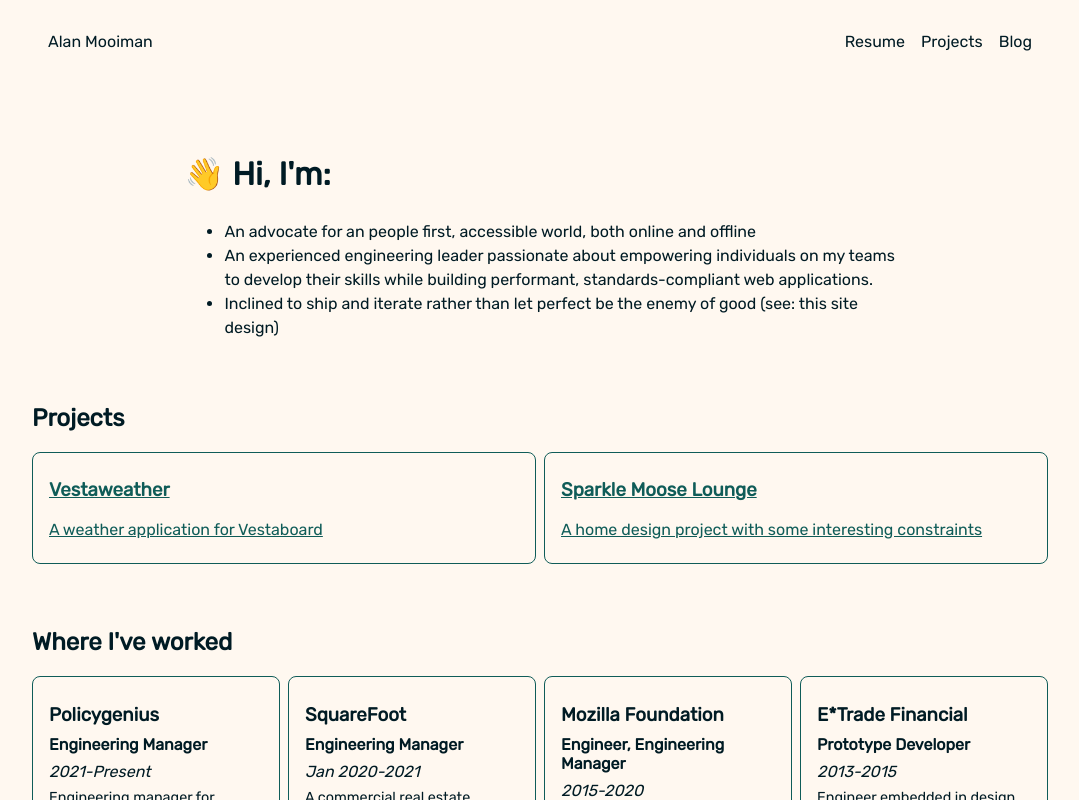
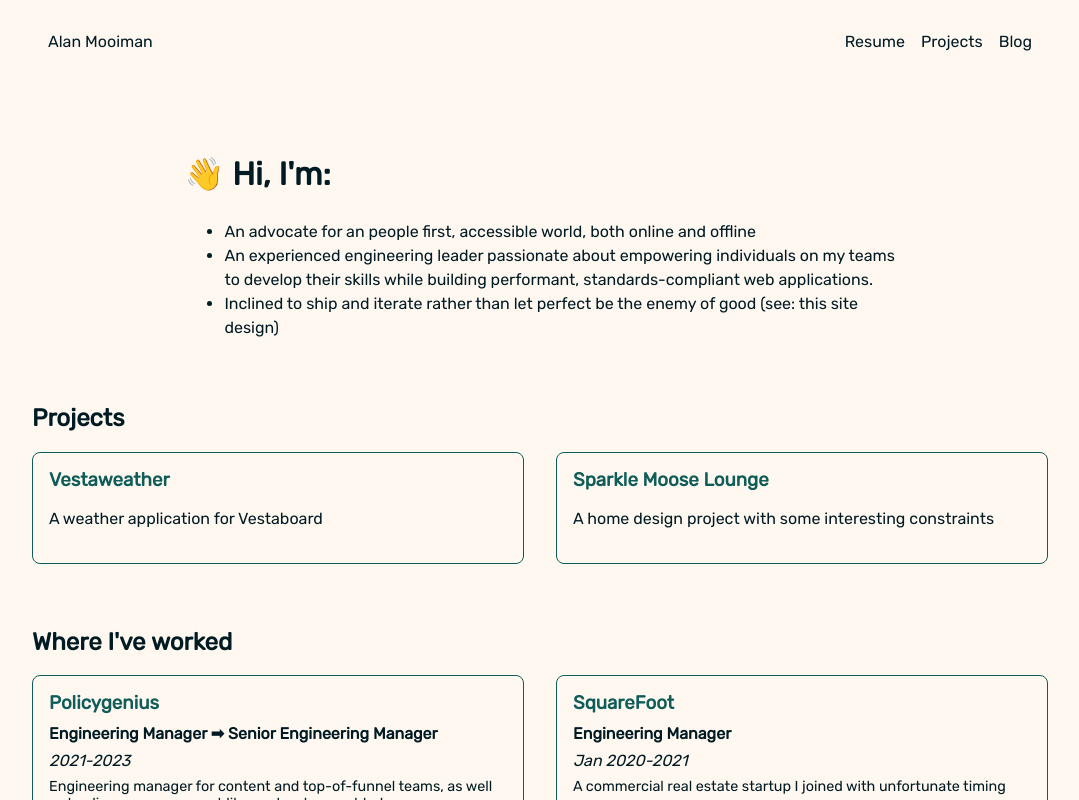
Before and after one commit to alanmoo/alanmoo-svelte, a SvelteKit app: page / in a window 1280 px wide. Shown: the top 800 px of the page, without its empty margins (100-1179 px from the left). Built offline with nearby package versions, Linux system fonts and the light colour scheme.

Commit message:
Formatting updates

```diff
--- a/src/lib/components/card.svelte
+++ b/src/lib/components/card.svelte
@@ -3,13 +3,3 @@
 <div class="card">
   <slot></slot>
 </div>
-
-
-<style>
-  .card {
-    border: 1px solid var(--theme-cyan);
-    border-radius: .5em;
-    padding: .5rem 1rem;
-    flex: 1;
-  }
-</style>
--- a/src/lib/components/jobCard.svelte
+++ b/src/lib/components/jobCard.svelte
@@ -1,16 +1,15 @@
 <script lang="ts">
-	import Card from "./card.svelte";
+	import Card from './card.svelte';
 
-  export let company:String, title:String, tenure:String, description:String;
+	export let company: String, title: String, tenure: String, description: String;
 </script>
 
-<Card>
+<a class="card" href="/resume#{company}">
 		<h3 class="company">{company}</h3>
 		<div class="job-title">{title}</div>
 		<div class="tenure">{tenure}</div>
 		<div class="description">{description}</div>
-</Card>
-
+</a>
 
 <style>
 	.company {
@@ -18,7 +17,7 @@
 	}
 	.job-title {
 		font-weight: bold;
-    margin: .5em 0;
+		margin: 0.5em 0;
 	}
 	.tenure {
 		font-size: 1rem;
@@ -26,6 +25,6 @@
 		margin: 0.5em 0;
 	}
 	.description {
-    font-size: .9rem;
+		font-size: 0.9rem;
 	}
 </style>
--- /dev/null
+++ b/src/main.css
@@ -0,0 +1,60 @@
+:root{
+--theme-dark: hsl(195, 100%, 7%);
+--theme-brown: hsl(23, 85%, 62%);
+--theme-cyan: hsl(177, 72%, 21%);
+--theme-yellow: hsl(52, 100%, 66%);
+--theme-light: hsl(32, 100%, 97%);
+--font-sanSerif: 'Rubik', system-ui, Helvetica, sans-serif;
+--background-color: var(--theme-light);
+/* --background-color: white; */
+--text-color: var(--theme-dark);
+}
+
+body{
+  background-color: var(--background-color);
+  font-family: var(--font-sanSerif);
+  color: var(--theme-dark);
+  font-display: optional;
+}
+
+p, li {
+  line-height: 1.5;
+}
+
+:is(h1, h2, h3, h4, h5, h6) {
+font-family: var(--font-sanSerif);
+}
+body{
+margin: 0;
+}
+img{
+max-width: 100%;
+}
+a:any-link{
+color: var(--theme-cyan);
+}
+
+.card {
+  border: 1px solid var(--theme-cyan);
+  border-radius: .5em;
+  padding: 1rem;
+  flex: 1 1 320px;
+}
+
+.card h3 {
+  margin: 0
+}
+
+a.card {
+  transition: box-shadow .25s ease-in-out
+}
+
+a.card {
+  text-decoration: none;
+  & p, & div {
+    color: var(--text-color);
+  }
+}
+a.card:hover{
+  box-shadow: 3px 3px 3px grey;
+}
--- a/src/routes/+layout.svelte
+++ b/src/routes/+layout.svelte
@@ -5,6 +5,7 @@
   import { inject } from '@vercel/analytics';
 
   inject({ mode: dev ? 'development' : 'production' });
+  import '../main.css'
 </script>
 <Header></Header>
 <main>
@@ -12,32 +13,6 @@
 </main>
 <Footer/>
 <style>
-  :global(body){
-      background-color: var(--theme-light);
-      font-family: var(--font-sanSerif);
-      color: var(--theme-dark);
-      font-display: optional;
-  }
-  :root{
-    --theme-dark: hsl(195, 100%, 7%);
-    --theme-brown: hsl(23, 85%, 62%);
-    --theme-cyan: hsl(177, 72%, 21%);
-    --theme-yellow: hsl(52, 100%, 66%);
-    --theme-light: hsl(32, 100%, 97%);
-    --font-sanSerif: 'Rubik', system-ui, Helvetica, sans-serif;
-  }
-  :global(h1, h2, h3, h4, h5, h6) {
-    font-family: var(--font-sanSerif);
-  }
-  :global(body){
-    margin: 0;
-  }
-  :global(img){
-    max-width: 100%;
-  }
-  :global(a:any-link){
-    color: var(--theme-cyan);
-  }
   main {
     padding: 0 1em;
   }
--- a/src/routes/+page.svelte
+++ b/src/routes/+page.svelte
@@ -1,58 +1,63 @@
 <script>
-	import Card from "../lib/components/card.svelte";
-  import JobCard from "../lib/components/jobCard.svelte";
+	import Card from '../lib/components/card.svelte';
+	import JobCard from '../lib/components/jobCard.svelte';
 	let experiences = [
 		{
-      company: "Policygenius",
-      title: "Engineering Manager",
-      tenure:"2021-Present",
-      description:"Engineering manager for content and top-of-funnel teams, as well as leading our component library development to be more performant"
+			company: 'Policygenius',
+			title: 'Engineering Manager ➡ Senior Engineering Manager',
+			tenure: '2021-2023',
+			description:
+				'Engineering manager for content and top-of-funnel teams, as well as leading our component library development to be more performant'
 		},
 		{
-      company: "SquareFoot",
-      title: "Engineering Manager",
-      tenure: "Jan 2020-2021",
-      description: "A commercial real estate startup I joined with unfortunate timing"
+			company: 'SquareFoot',
+			title: 'Engineering Manager',
+			tenure: 'Jan 2020-2021',
+			description: 'A commercial real estate startup I joined with unfortunate timing'
 		},
 		{
-      company: "Mozilla Foundation",
-      title: "Engineer, Engineering Manager",
-      tenure: "2015-2020",
-      description:"Transitioned from IC to EM in 2017, led 8 engineers primarily working on sites to further the non-profit mission"
+			company: 'Mozilla Foundation',
+			title: 'Engineer ➡ Engineering Manager',
+			tenure: '2015-2020',
+			description:
+				'Transitioned from IC to EM in 2017, led 8 engineers primarily working on sites to further the non-profit mission'
 		},
 		{
-      company: "E*Trade Financial",
-      title: "Prototype Developer",
-      tenure: "2013-2015",
-      description: "Engineer embedded in design team to create prototypes that ultimately shortened production development cycles"
+			company: 'E*Trade Financial',
+			title: 'Prototype Developer',
+			tenure: '2013-2015',
+			description:
+				'Engineer embedded in design team to create prototypes that ultimately shortened production development cycles'
 		}
-  ]
+	];
 </script>
 
 <div class="intro">
 	<h1>👋 Hi, I'm:</h1>
 	<ul>
 		<li>An advocate for an people first, accessible world, both online and offline</li>
-  <li>An experienced engineering leader passionate about empowering individuals on my teams to develop their skills while building performant, standards-compliant web applications.</li>
-  <li>Inclined to ship and iterate rather than let perfect be the enemy of good (see: this site design)</li>
+		<li>
+			An experienced engineering leader passionate about empowering individuals on my teams to
+			develop their skills while building performant, standards-compliant web applications.
+		</li>
+		<li>
+			Inclined to ship and iterate rather than let perfect be the enemy of good (see: this site
+			design)
+		</li>
 	</ul>
 </div>
 
 <section>
 	<h2>Projects</h2>
 	<div class="card-wrapper">
-  <Card>
-    <a href="/projects/vestaweather">
+		<a class="card" href="/projects/vestaweather">
 				<h3>Vestaweather</h3>
 				<p>A weather application for Vestaboard</p>
 		</a>
-  </Card>
-  <Card>
-    <a href="/projects/sparkle-moose-lounge">
+		<a class="card" href="/projects/sparkle-moose-lounge">
 				<h3>Sparkle Moose Lounge</h3>
 				<p>A home design project with some interesting constraints</p>
 		</a>
-  </Card>
 	</div>
 </section>
 
@@ -60,17 +65,23 @@
 	<h2>Where I've worked</h2>
 	<div class="card-wrapper">
 		{#each experiences as experience}
-  <JobCard {...experience}></JobCard>
+			<JobCard {...experience} />
 		{/each}
 	</div>
 </section>
 
+<style>
+	.card-wrapper {
+		display: flex;
+		gap: 2rem;
+		flex-wrap: wrap;
+	}
+  .card-wrapper > * {
+    flex: 1;
+  }
 
-<style>
-  .card-wrapper{
-    display: flex;
-    gap: .5em;
-    flex-wrap: wrap;
+  a p {
+    text-decoration: none;
   }
 
 	.intro {
--- a/src/routes/blog/[slug]/+page.svelte
+++ b/src/routes/blog/[slug]/+page.svelte
@@ -15,7 +15,4 @@
     max-width: 70ch;
     margin: 0 auto;
   }
-  :global(p, li) {
-    line-height: 1.5;
-  }
 </style>
```
Also changed, not shown: src/routes/resume/+page.svelte (+15 -4 lines). Lines whose indentation alone changed are shown as unchanged.
